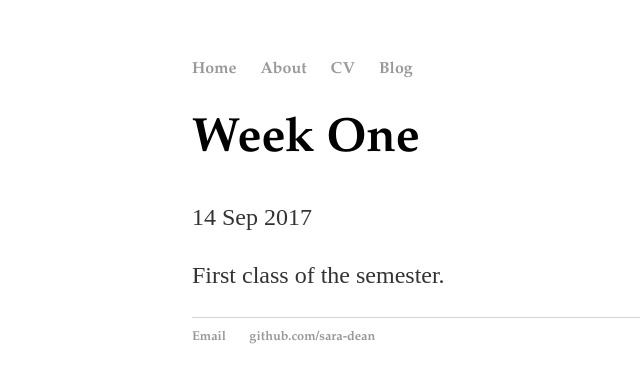
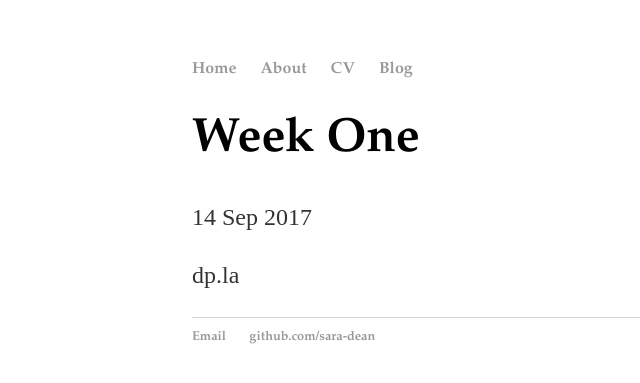
Before and after one commit to sara-dean/sara-dean.github.io, a Jekyll site: the page built from _posts/2017-09-14-week-one.md, in a window 1280 px wide. Shown: the top 383 px of the page, without its empty margins (0-640 px from the left). Built offline with Jekyll 4.4.1, drawn with Linux system fonts in a browser that asks for light colours.

Commit message:
Update 2017-09-14-week-one.md

```diff
--- a/_posts/2017-09-14-week-one.md
+++ b/_posts/2017-09-14-week-one.md
@@ -4,4 +4,4 @@ title: "Week One"
 date: 2017-09-14
 ---
 
-First class of the semester.
+dp.la
```
